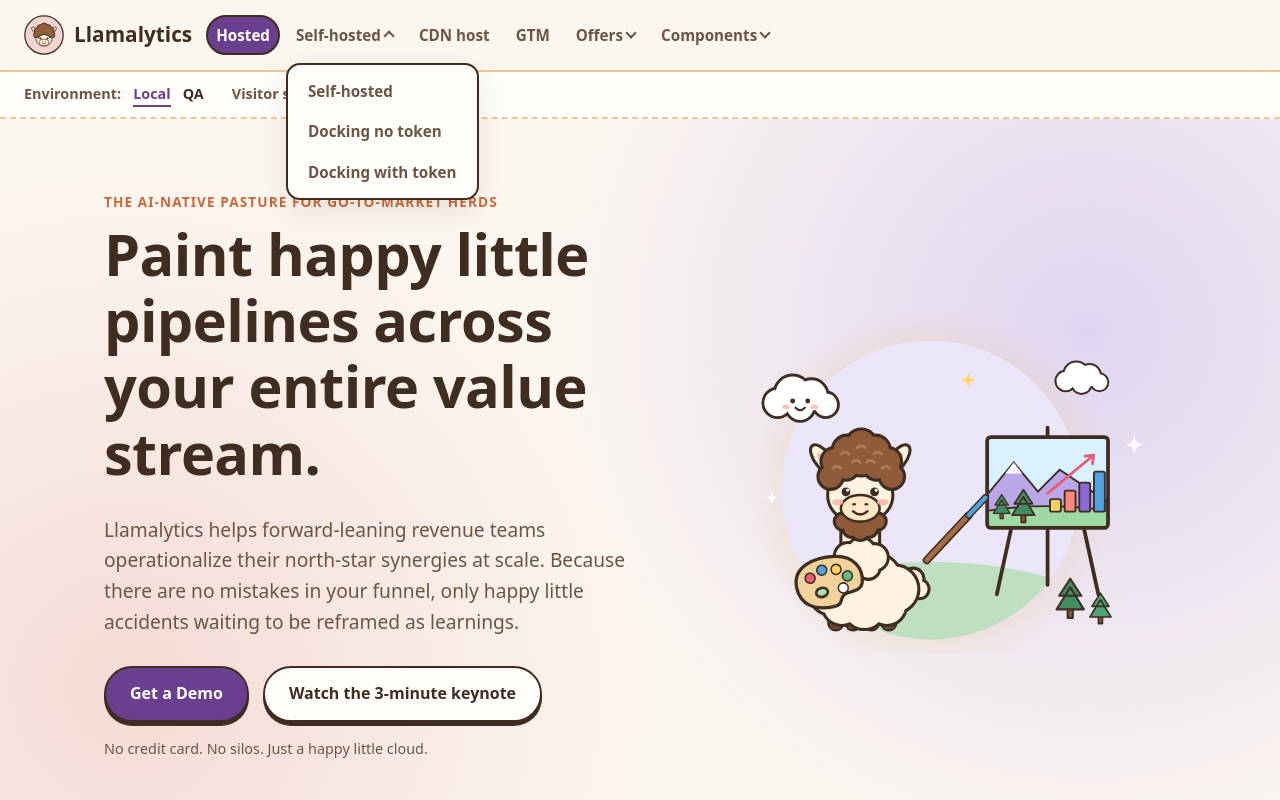
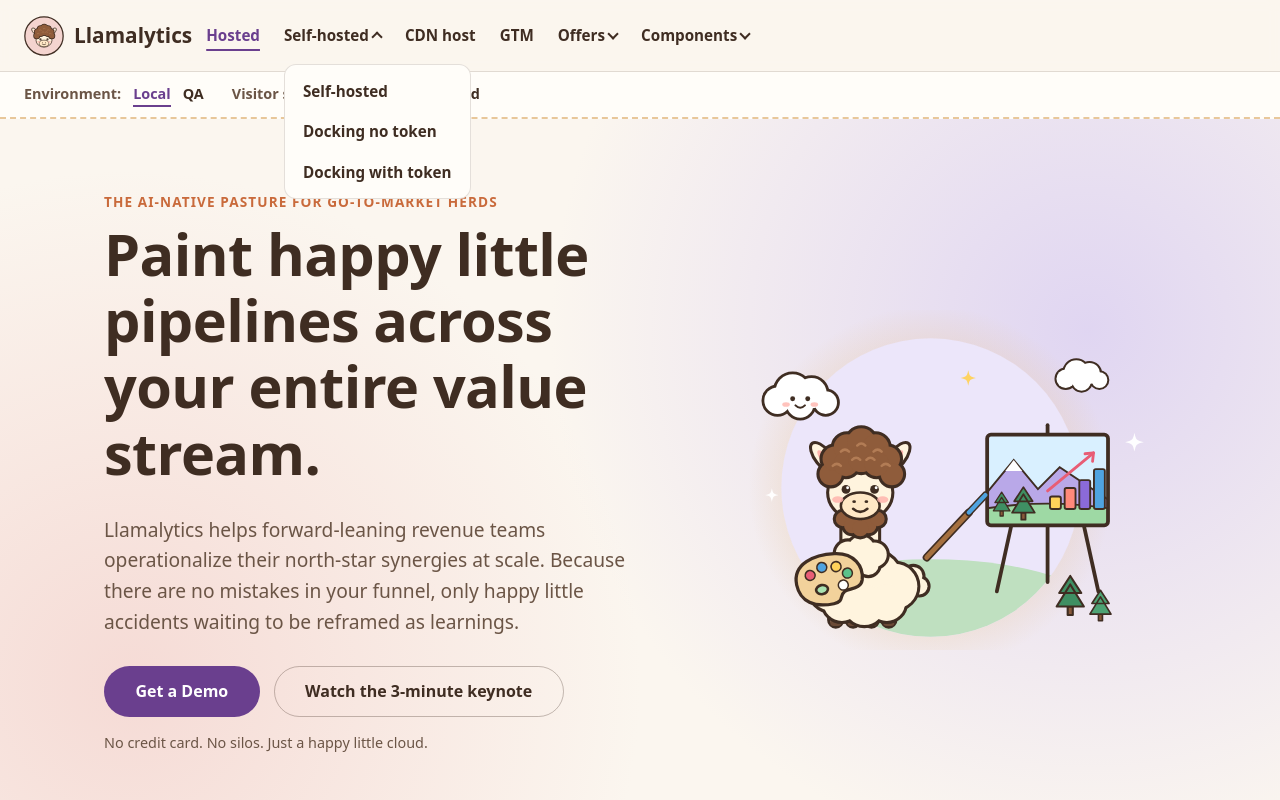
Before and after one commit to lesliedoherty-qualified/happy-little-pasture, a website: page site/index.html in a window 1280 px wide. Both pictures are taken after a click on the button "Self-hosted". Shown: the top 800 px of the page. Drawn offline with Linux system fonts and the light colour scheme.

Commit message:
Flatten the site: text nav, flat pill buttons, hairline cards
The nav loses its pills: plain text links spaced 24px apart, the current page shown by colour
and a 2px underline, so marking it still moves nothing. It fits the docked page width (1040px).
Dropdowns are flat panels with a hairline border; the current item sits on a soft lavender row.

Buttons are flat pills with roomier padding: no ink outline, no stamp shadow, and hover deepens
the fill instead of lifting the button. The ghost button is see-through with a soft outline.

Cards (features, steps, team, plans) drop their drop shadows and 2px ink outlines for a 1px
hairline; the featured plan gets a soft purple outline instead of its offset shadow. --shadow is
now a 1px hairline ring, so the lab pages' control panels flatten without per-page edits. The
header's rule is a hairline too. Colours are unchanged.

```diff
--- a/site/css/site.css
+++ b/site/css/site.css
@@ -18,7 +18,11 @@
   --lavender: #ddd2f2;
   --charcoal: #4a4646;
   --radius: 22px;
-  --shadow: 0 10px 30px rgba(63, 45, 34, 0.1);
+  /* Flat: panels and cards are outlined with a hairline, not lifted with a drop shadow. --shadow
+     is a 1px ring, so anything that uses it (the lab pages' control panels too) gets the
+     hairline without a border that would change its size. */
+  --hairline: rgba(63, 45, 34, 0.14);
+  --shadow: 0 0 0 1px var(--hairline);
   --wrap: 1120px;
   --header-h: 72px;
   /* The header and page sub-menu: capped on wide screens, always left-aligned. */
@@ -87,42 +91,55 @@ h3 {
 
 /* Buttons ------------------------------------------------------------------ */
 
+/* Flat pills: a solid fill, roomy padding, no outline and no drop shadow. Hover deepens the fill;
+   nothing moves. The border is transparent, not absent, so a ghost button's outline doesn't
+   make it bigger than a filled one. */
 .button {
   display: inline-block;
-  padding: 0.85em 1.5em;
-  border: 2px solid var(--ink);
+  padding: 0.95em 1.9em;
+  border: 1px solid transparent;
   border-radius: 999px;
   background: var(--purple);
   color: #fff;
-  font-weight: 700;
+  font-weight: 600;
+  line-height: 1.2;
   text-decoration: none;
-  box-shadow: 0 4px 0 var(--ink);
-  transition: transform 0.1s ease, box-shadow 0.1s ease;
+  transition: background-color 0.15s ease, border-color 0.15s ease;
 }
 
 .button:hover {
-  transform: translateY(-1px);
-  box-shadow: 0 5px 0 var(--ink);
+  background: color-mix(in srgb, var(--purple) 82%, black);
 }
 
-.button:active {
-  transform: translateY(3px);
-  box-shadow: 0 1px 0 var(--ink);
+.button:focus-visible {
+  outline: 2px solid var(--purple);
+  outline-offset: 3px;
 }
 
 .button--small {
-  padding: 0.5em 1.1em;
+  padding: 0.6em 1.3em;
   font-size: 0.95rem;
 }
 
+/* Secondary: see-through with a soft outline. */
 .button--ghost {
-  background: var(--paper);
+  background: transparent;
+  border-color: color-mix(in srgb, var(--ink) 30%, transparent);
   color: var(--ink);
+}
+
+.button--ghost:hover {
+  background: color-mix(in srgb, var(--ink) 6%, transparent);
+  border-color: color-mix(in srgb, var(--ink) 45%, transparent);
 }
 
 .button--light {
   background: var(--paper);
   color: var(--purple);
+}
+
+.button--light:hover {
+  background: var(--cream);
 }
 
 /* Header ------------------------------------------------------------------- */
@@ -133,7 +150,7 @@ h3 {
   z-index: 10;
   height: var(--header-h);
   background: var(--header-bg);
-  border-bottom: 2px solid var(--sand);
+  border-bottom: 1px solid var(--hairline);
   backdrop-filter: blur(6px);
 }
 
@@ -163,7 +180,7 @@ h3 {
 .site-nav {
   display: flex;
   align-items: center;
-  gap: 6px;
+  gap: 24px;
   min-width: 0;
 }
 
@@ -174,7 +191,7 @@ h3 {
    list is a top-layer popover, so the scroller can't clip it. */
 .site-nav__links {
   display: flex;
-  gap: 6px;
+  gap: 24px;
   min-width: 0;
   overflow-x: auto;
   scrollbar-width: none;
@@ -184,18 +201,20 @@ h3 {
   display: none;
 }
 
-/* Test-page menu: one link per page. Only colours change for the current page, never sizes,
-   so marking it can't move anything. */
+/* Test-page menu: plain text links, one per page, spaced by the gap rather than padded pills.
+   The current page is purple and underlined. Colour and underline only, never size, so marking
+   it can't move anything. */
 .site-nav a,
 .site-nav__toggle {
-  padding: 6px 8px;
-  border: 2px solid transparent;
-  border-radius: 999px;
-  color: var(--ink-soft);
+  padding: 8px 0;
+  border: 0;
+  color: var(--ink);
   font-size: 0.95rem;
-  font-weight: 700;
+  font-weight: 600;
   white-space: nowrap;
   text-decoration: none;
+  text-decoration-thickness: 2px;
+  text-underline-offset: 8px;
 }
 
 .site-nav a:hover,
@@ -203,11 +222,16 @@ h3 {
   color: var(--purple);
 }
 
-.site-nav a[aria-current="page"],
+.site-nav__links > a[aria-current="page"],
 .site-nav__toggle[aria-current] {
-  border-color: var(--ink);
-  background: var(--purple);
-  color: #fff;
+  color: var(--purple);
+  text-decoration-line: underline;
+}
+
+.site-nav :focus-visible {
+  outline: 2px solid var(--purple);
+  outline-offset: 4px;
+  border-radius: 4px;
 }
 
 /* Components sub-menu: a disclosure button that opens on click (site/js/nav.js). The list is
@@ -253,20 +277,25 @@ h3 {
   list-style: none;
   color: var(--ink);
   background: var(--paper);
-  border: 2px solid var(--ink);
-  border-radius: 14px;
-  box-shadow: var(--shadow);
+  border: 1px solid var(--hairline);
+  border-radius: 12px;
 }
 
 .site-nav__dropdown a {
   display: block;
   /* Lines up with the group headings (.site-nav__dropdown-heading). */
   padding-inline: 12px;
-  border-radius: 10px;
+  border-radius: 8px;
 }
 
-.site-nav__dropdown a:not([aria-current]):hover {
+.site-nav__dropdown a:hover {
   background: var(--cream);
+}
+
+/* The current item: purple on a soft lavender row, no underline. */
+.site-nav__dropdown a[aria-current="page"] {
+  background: color-mix(in srgb, var(--lavender) 60%, transparent);
+  color: var(--purple);
 }
 
 .site-nav__dropdown-heading {
@@ -294,7 +323,7 @@ h3 {
 }
 
 .site-nav__toggle[aria-disabled="true"]:hover {
-  color: var(--ink-soft);
+  color: var(--ink);
 }
 
 /* Which environment the hosted page loads Piper from (?env=). */
@@ -579,10 +608,9 @@ html[data-page="self-hosted-token-head"] {
 
 .card {
   padding: 24px;
-  border: 2px solid var(--ink);
+  border: 1px solid var(--hairline);
   border-radius: var(--radius);
   background: var(--paper);
-  box-shadow: var(--shadow);
 }
 
 .card img {
@@ -608,7 +636,7 @@ html[data-page="self-hosted-token-head"] {
   padding: 28px;
   border-radius: var(--radius);
   background: var(--cream);
-  border: 2px solid var(--sand);
+  border: 1px solid var(--hairline);
 }
 
 .steps__num {
@@ -617,7 +645,6 @@ html[data-page="self-hosted-token-head"] {
   width: 44px;
   height: 44px;
   margin-bottom: 14px;
-  border: 2px solid var(--ink);
   border-radius: 50%;
   background: var(--teal);
   color: #fff;
@@ -686,10 +713,9 @@ html[data-page="self-hosted-token-head"] {
 
 .team__member {
   padding: 20px 20px 24px;
-  border: 2px solid var(--ink);
+  border: 1px solid var(--hairline);
   border-radius: var(--radius);
   background: var(--paper);
-  box-shadow: var(--shadow);
   text-align: center;
 }
 
@@ -744,14 +770,14 @@ html[data-page="self-hosted-token-head"] {
 .plan {
   position: relative;
   padding: 32px 28px;
-  border: 2px solid var(--ink);
+  border: 1px solid var(--hairline);
   border-radius: var(--radius);
   background: var(--paper);
 }
 
 .plan--featured {
   background: var(--lavender);
-  box-shadow: 0 8px 0 var(--ink);
+  border-color: color-mix(in srgb, var(--purple) 45%, transparent);
 }
 
 .plan__badge {
@@ -760,7 +786,6 @@ html[data-page="self-hosted-token-head"] {
   left: 28px;
   margin: 0;
   padding: 2px 12px;
-  border: 2px solid var(--ink);
   border-radius: 999px;
   background: var(--orange);
   color: #fff;
```
